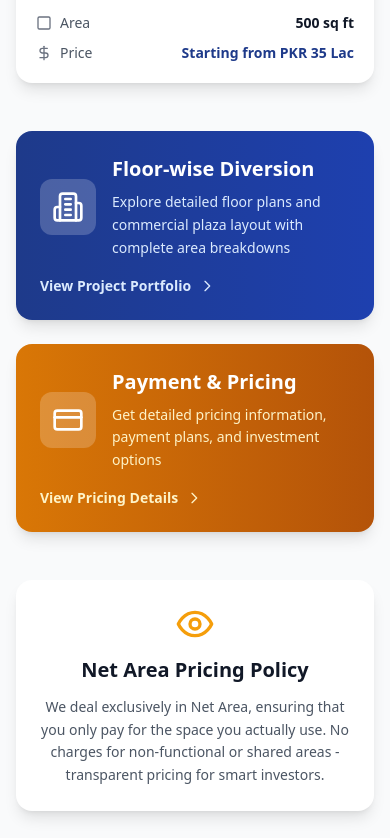
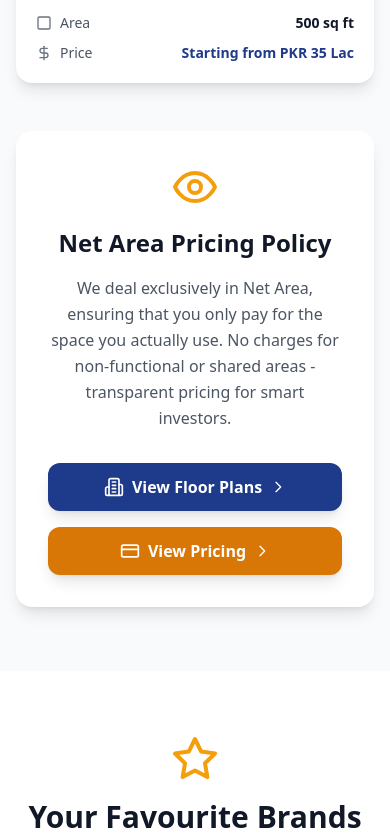
Before and after one commit to saleemullahkhansaleem/d-downtown, a React (Vite) app: page / in a window 390 px wide. Shown: the part 8126-8964 px from the top of the page. Built offline with nearby package versions, Linux system fonts and the light colour scheme.

Commit message:
Refactor Brands and CommercialUnits components: Remove unused CTA sections and adjust layout for improved visual consistency. Update styles and structure for better user experience.

```diff
--- a/src/components/home/Brands.tsx
+++ b/src/components/home/Brands.tsx
@@ -65,7 +65,7 @@ const Brands = () => {
           </p>
         </div>
 
-        <div className="grid md:grid-cols-2 lg:grid-cols-3 gap-6 mb-12">
+        <div className="grid md:grid-cols-2 lg:grid-cols-3 gap-6">
           {brandCategories.map((category, index) => {
             const Icon = category.icon;
             return (
@@ -97,7 +97,7 @@ const Brands = () => {
           })}
         </div>
 
-        <div className="bg-gradient-to-r from-blue-900 to-blue-800 rounded-3xl p-8 text-center text-white">
+        {/* <div className="bg-gradient-to-r from-blue-900 to-blue-800 rounded-3xl p-8 text-center text-white">
           <h3 className="text-2xl font-bold mb-3">
             Ready to Join the Community?
           </h3>
@@ -108,7 +108,7 @@ const Brands = () => {
           <button className="bg-amber-500 hover:bg-amber-600 text-white px-6 py-3 rounded-lg font-semibold text-sm transition-colors">
             Reserve Your Space Now
           </button>
-        </div>
+        </div> */}
       </div>
     </section>
   );
--- a/src/components/home/CommercialUnits.tsx
+++ b/src/components/home/CommercialUnits.tsx
@@ -100,31 +100,28 @@ const CommercialUnits = () => {
           ))}
         </div>
 
-        {/* CTA Section */}
-        <div className="mt-12 grid md:grid-cols-2 gap-6">
-          {/* Floor-wise Diversion CTA */}
+        <div className="mt-12 text-center">
+          <div className="bg-white rounded-2xl p-8 shadow-lg max-w-4xl mx-auto">
+            <Eye className="w-12 h-12 text-amber-500 mx-auto mb-4" />
+            <h3 className="text-2xl font-bold text-gray-900 mb-4">
+              Net Area Pricing Policy
+            </h3>
+            <p className="text-gray-600 leading-relaxed mb-8 max-w-3xl mx-auto">
+              We deal exclusively in Net Area, ensuring that you only pay for
+              the space you actually use. No charges for non-functional or
+              shared areas - transparent pricing for smart investors.
+            </p>
+
+            {/* CTA Buttons */}
+            <div className="grid md:grid-cols-2 gap-4 max-w-2xl mx-auto">
               <Link
                 to="/project-portfolio"
-            className="group bg-gradient-to-r from-blue-900 to-blue-800 rounded-2xl p-6 text-white hover:from-blue-800 hover:to-blue-700 transition-all duration-300 shadow-lg hover:shadow-xl"
+                className="group bg-blue-900 hover:bg-blue-800 text-white py-3 px-6 rounded-xl font-semibold transition-all duration-300 shadow-lg hover:shadow-xl flex items-center justify-center space-x-2"
               >
-            <div className="flex items-center space-x-4">
-              <div className="bg-white/20 p-3 rounded-xl group-hover:bg-white/30 transition-colors">
-                <Building2 className="w-8 h-8" />
-              </div>
-              <div className="flex-1">
-                <h3 className="text-xl font-bold mb-2">Floor-wise Diversion</h3>
-                <p className="text-blue-100 text-sm leading-relaxed">
-                  Explore detailed floor plans and commercial plaza layout with
-                  complete area breakdowns
-                </p>
-              </div>
-            </div>
-            <div className="mt-4 flex items-center text-blue-100 group-hover:text-white transition-colors">
-              <span className="text-sm font-semibold">
-                View Project Portfolio
-              </span>
+                <Building2 className="w-5 h-5" />
+                <span>View Floor Plans</span>
                 <svg
-                className="w-4 h-4 ml-2 group-hover:translate-x-1 transition-transform"
+                  className="w-4 h-4 group-hover:translate-x-1 transition-transform"
                   fill="none"
                   stroke="currentColor"
                   viewBox="0 0 24 24"
@@ -136,32 +133,16 @@ const CommercialUnits = () => {
                     d="M9 5l7 7-7 7"
                   />
                 </svg>
-            </div>
               </Link>
 
-          {/* Pricing CTA */}
               <Link
                 to="/payment-pricing"
-            className="group bg-gradient-to-r from-amber-600 to-amber-700 rounded-2xl p-6 text-white hover:from-amber-500 hover:to-amber-600 transition-all duration-300 shadow-lg hover:shadow-xl"
+                className="group bg-amber-600 hover:bg-amber-500 text-white py-3 px-6 rounded-xl font-semibold transition-all duration-300 shadow-lg hover:shadow-xl flex items-center justify-center space-x-2"
               >
-            <div className="flex items-center space-x-4">
-              <div className="bg-white/20 p-3 rounded-xl group-hover:bg-white/30 transition-colors">
-                <CreditCard className="w-8 h-8" />
-              </div>
-              <div className="flex-1">
-                <h3 className="text-xl font-bold mb-2">Payment & Pricing</h3>
-                <p className="text-amber-100 text-sm leading-relaxed">
-                  Get detailed pricing information, payment plans, and
-                  investment options
-                </p>
-              </div>
-            </div>
-            <div className="mt-4 flex items-center text-amber-100 group-hover:text-white transition-colors">
-              <span className="text-sm font-semibold">
-                View Pricing Details
-              </span>
+                <CreditCard className="w-5 h-5" />
+                <span>View Pricing</span>
                 <svg
-                className="w-4 h-4 ml-2 group-hover:translate-x-1 transition-transform"
+                  className="w-4 h-4 group-hover:translate-x-1 transition-transform"
                   fill="none"
                   stroke="currentColor"
                   viewBox="0 0 24 24"
@@ -173,21 +154,8 @@ const CommercialUnits = () => {
                     d="M9 5l7 7-7 7"
                   />
                 </svg>
-            </div>
               </Link>
             </div>
-
-        <div className="mt-12 text-center">
-          <div className="bg-white rounded-2xl p-6 shadow-lg max-w-2xl mx-auto">
-            <Eye className="w-10 h-10 text-amber-500 mx-auto mb-3" />
-            <h3 className="text-xl font-bold text-gray-900 mb-3">
-              Net Area Pricing Policy
-            </h3>
-            <p className="text-gray-600 leading-relaxed text-sm">
-              We deal exclusively in Net Area, ensuring that you only pay for
-              the space you actually use. No charges for non-functional or
-              shared areas - transparent pricing for smart investors.
-            </p>
           </div>
         </div>
       </div>
```
Lines whose indentation alone changed are shown as unchanged.
